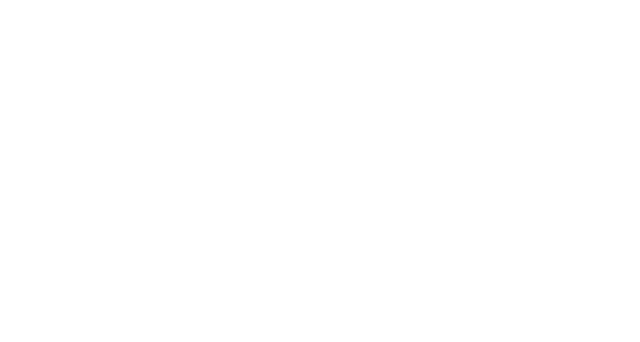
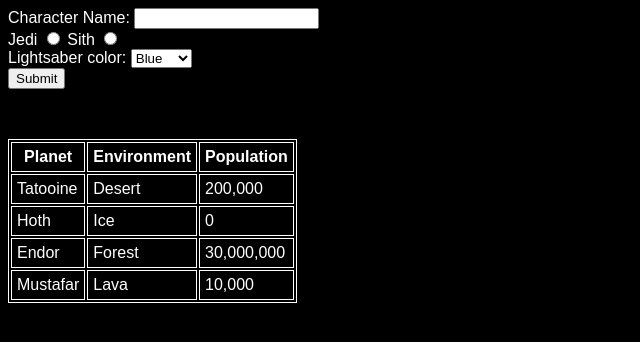
Before and after one commit to ScottBiscuit/wb-assess-2, a website: page src/index.html in a window 1280 px wide. Shown: the whole page, without its empty margins (0-640 px from the left). Drawn offline with Linux system fonts and the light colour scheme.

Commit message:
completed HTML and CSS section to mirror example

```diff
--- a/src/index.html
+++ b/src/index.html
@@ -7,5 +7,70 @@
     <link rel="stylesheet" href="styles.css" />
   </head>
 
-  <body></body>
+  <body>
+    <section>
+      <form>
+        <div class="form-group">
+          <label>Character Name:</label>
+          <input type="text" name="sender">
+        </div>
+
+        <div class="form-group">
+          <label class="inline-label">Jedi</label>
+          <input type="radio" name="pickASide" value="jedi">
+          <label class="inline-label">Sith</label>
+          <input type="radio" name="pickASide" value="sith">
+        </div>
+
+        <div class="form-group">
+          <label>Lightsaber color:</label>
+          <select name="lightsaber">
+          <option value="blue">Blue</option>
+          <option value="green">Green</option>
+          <option value="red">Red</option>
+          <option value="purple">Purple</option>
+          </select>
+        </div>
+
+
+
+        <div class="form-group">
+          <button type="submit">Submit</button>
+        </div>
+      </form>
+    </section>
+    <section>
+    <table>
+      <thead>
+        <tr>
+          <th>Planet</th>
+          <th>Environment</th>
+          <th>Population</th>
+        </tr>
+      </thead>
+      <tbody>
+        <tr>
+          <td>Tatooine</td>
+          <td>Desert</td>
+          <td>200,000</td>
+        </tr>
+        <tr>
+          <td>Hoth</td>
+          <td>Ice</td>
+          <td>0</td>
+        </tr>
+        <tr>
+          <td>Endor</td>
+          <td>Forest</td>
+          <td>30,000,000</td>
+        </tr>
+        <tr>
+          <td>Mustafar</td>
+          <td>Lava</td>
+          <td>10,000</td>
+        </tr>
+      </tbody>
+    </table>
+    </section>
+  </body>
 </html>
--- a/src/styles.css
+++ b/src/styles.css
@@ -0,0 +1,16 @@
+body {
+    background-color: black;
+    font-family: sans-serif;
+    color: white;
+}
+
+table {
+    border: 1px solid white;
+    margin-top: 50px;
+}
+
+th,
+td { border: 1px solid white;
+    padding: 5px;
+
+}
```
